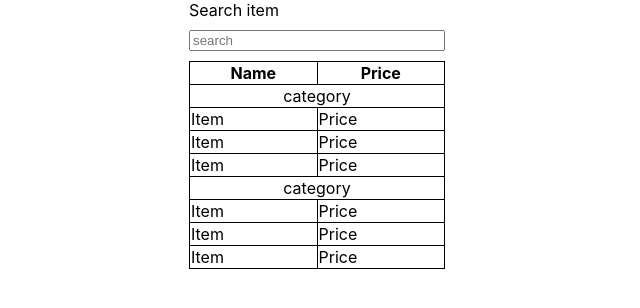
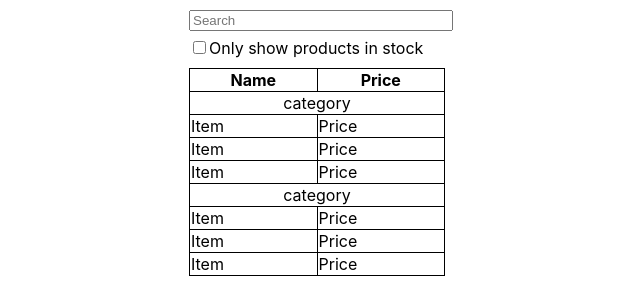
Before and after one commit to Arturas1989/search_engine, a React (Create React App) app: page / in a window 1280 px wide. Shown: the top 308 px of the page, without its empty margins (323-963 px from the left). Built offline with nearby package versions, Linux system fonts and the light colour scheme.

Commit message:
HTML structure and CSS changes

```diff
--- a/src/App.css
+++ b/src/App.css
@@ -11,6 +11,14 @@
   display: flex;
   flex-direction: column;
   row-gap: 10px;
+}
+
+form>input{
+  width: 100%;
+}
+
+input{
+  margin-top: 10px;
 }
 
 table{
--- a/src/App.js
+++ b/src/App.js
@@ -12,11 +12,13 @@ function FilterableProductTable(){
 
 function SearchBar(){
   return (
-    <>
-      <label htmlFor="search">Search item</label>
-      <input type="search" id="search" name="search" placeholder="search"></input>
-    </>
-
+    <form>
+      <input type="text" id="search" name="search" placeholder="Search" /><br/>
+      <label>
+        <input type="checkbox" />
+        Only show products in stock
+      </label>
+    </form>
   )
 }
 
```
